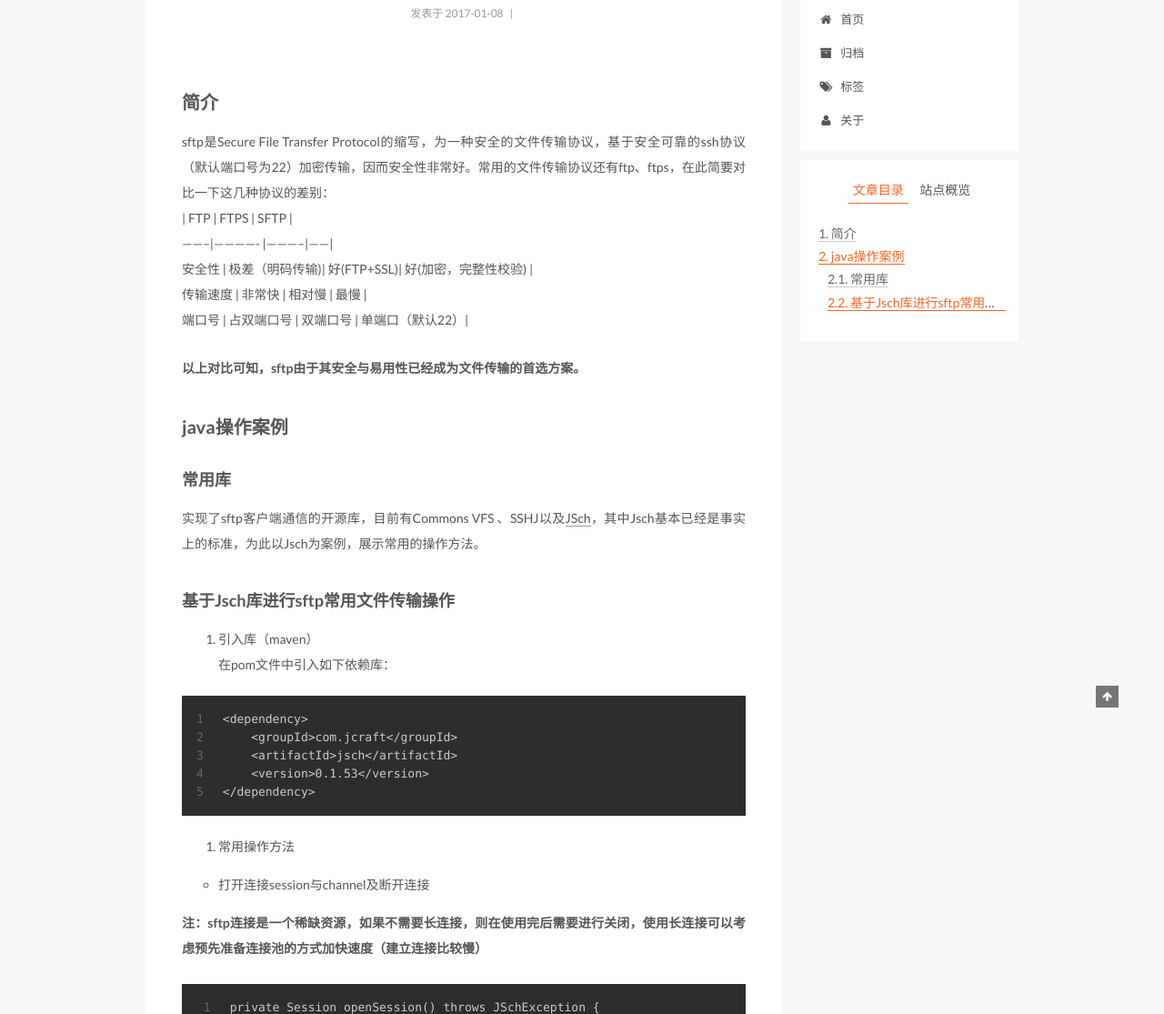
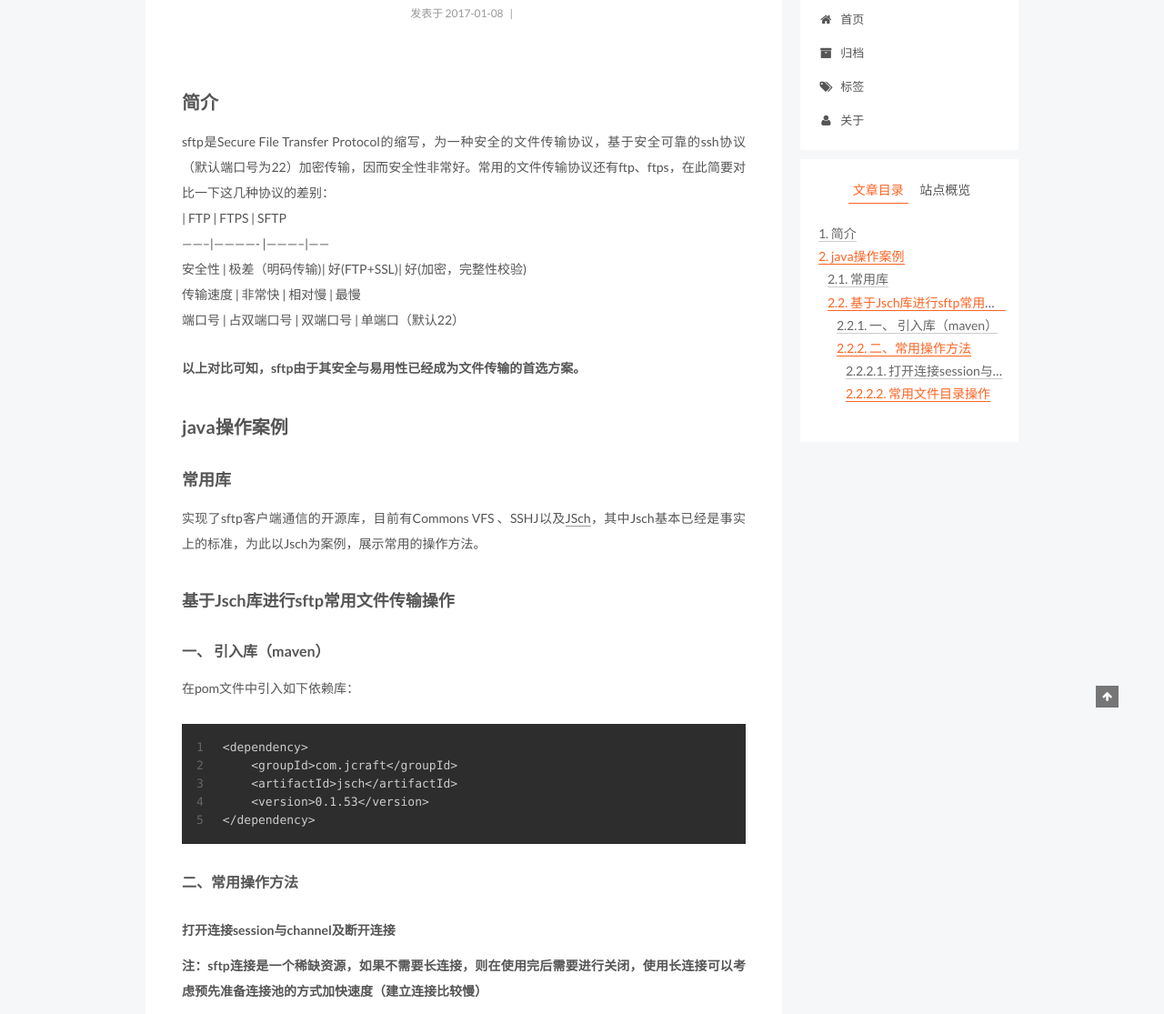
Before and after one commit to zenghaifei/zenghaifei.github.io, a plain HTML site: page 2017/01/08/sftp文件传输协议/index.html in a window 1280 px wide. Shown: the part 122-1237 px from the top of the page at 91% size. Drawn offline with Linux system fonts and the light colour scheme; a script that the page names is missing.

Commit message:
Site updated: 2017-01-15 19:31:58

```diff
--- a/2017/01/08/sftp文件传输协议/index.html
+++ b/2017/01/08/sftp文件传输协议/index.html
@@ -84,16 +84,16 @@
 
 
 
-<meta name="description" content="简介sftp是Secure File Transfer Protocol的缩写，为一种安全的文件传输协议，基于安全可靠的ssh协议（默认端口号为22）加密传输，因而安全性非常好。常用的文件传输协议还有ftp、ftps，在此简要对比一下这几种协议的差别：        | FTP          | FTPS      | SFTP |——–|————- |———–|——|安全性   | 极差（明">
+<meta name="description" content="简介sftp是Secure File Transfer Protocol的缩写，为一种安全的文件传输协议，基于安全可靠的ssh协议（默认端口号为22）加密传输，因而安全性非常好。常用的文件传输协议还有ftp、ftps，在此简要对比一下这几种协议的差别：        | FTP          | FTPS      | SFTP——–|————- |———–|——安全性   | 极差（明码传输">
 <meta property="og:type" content="article">
 <meta property="og:title" content="sftp文件传输协议">
 <meta property="og:url" content="https://zenghaifei.github.io/2017/01/08/sftp文件传输协议/index.html">
 <meta property="og:site_name" content="悠河">
-<meta property="og:description" content="简介sftp是Secure File Transfer Protocol的缩写，为一种安全的文件传输协议，基于安全可靠的ssh协议（默认端口号为22）加密传输，因而安全性非常好。常用的文件传输协议还有ftp、ftps，在此简要对比一下这几种协议的差别：        | FTP          | FTPS      | SFTP |——–|————- |———–|——|安全性   | 极差（明">
-<meta property="og:updated_time" content="2017-01-15T11:25:37.000Z">
+<meta property="og:description" content="简介sftp是Secure File Transfer Protocol的缩写，为一种安全的文件传输协议，基于安全可靠的ssh协议（默认端口号为22）加密传输，因而安全性非常好。常用的文件传输协议还有ftp、ftps，在此简要对比一下这几种协议的差别：        | FTP          | FTPS      | SFTP——–|————- |———–|——安全性   | 极差（明码传输">
+<meta property="og:updated_time" content="2017-01-15T11:31:41.000Z">
 <meta name="twitter:card" content="summary">
 <meta name="twitter:title" content="sftp文件传输协议">
-<meta name="twitter:description" content="简介sftp是Secure File Transfer Protocol的缩写，为一种安全的文件传输协议，基于安全可靠的ssh协议（默认端口号为22）加密传输，因而安全性非常好。常用的文件传输协议还有ftp、ftps，在此简要对比一下这几种协议的差别：        | FTP          | FTPS      | SFTP |——–|————- |———–|——|安全性   | 极差（明">
+<meta name="twitter:description" content="简介sftp是Secure File Transfer Protocol的缩写，为一种安全的文件传输协议，基于安全可靠的ssh协议（默认端口号为22）加密传输，因而安全性非常好。常用的文件传输协议还有ftp、ftps，在此简要对比一下这几种协议的差别：        | FTP          | FTPS      | SFTP——–|————- |———–|——安全性   | 极差（明码传输">
 
 
 
@@ -293,27 +293,16 @@
 
 
 
-        <h2 id="简介"><a href="#简介" class="headerlink" title="简介"></a>简介</h2><p>sftp是Secure File Transfer Protocol的缩写，为一种安全的文件传输协议，基于安全可靠的ssh协议（默认端口号为22）加密传输，因而安全性非常好。常用的文件传输协议还有ftp、ftps，在此简要对比一下这几种协议的差别：<br>        | FTP          | FTPS      | SFTP |<br>——–|————- |———–|——|<br>安全性   | 极差（明码传输)| 好(FTP+SSL)| 好(加密，完整性校验) |<br>传输速度 | 非常快        |  相对慢     | 最慢 |<br>端口号   | 占双端口号    | 双端口号 | 单端口（默认22）|</p>
+        <h2 id="简介"><a href="#简介" class="headerlink" title="简介"></a>简介</h2><p>sftp是Secure File Transfer Protocol的缩写，为一种安全的文件传输协议，基于安全可靠的ssh协议（默认端口号为22）加密传输，因而安全性非常好。常用的文件传输协议还有ftp、ftps，在此简要对比一下这几种协议的差别：<br>        | FTP          | FTPS      | SFTP<br>——–|————- |———–|——<br>安全性   | 极差（明码传输)| 好(FTP+SSL)| 好(加密，完整性校验)<br>传输速度 | 非常快        |  相对慢    | 最慢<br>端口号   | 占双端口号    | 双端口号    | 单端口（默认22）</p>
 <p><strong>以上对比可知，sftp由于其安全与易用性已经成为文件传输的首选方案。</strong></p>
 <h2 id="java操作案例"><a href="#java操作案例" class="headerlink" title="java操作案例"></a>java操作案例</h2><h3 id="常用库"><a href="#常用库" class="headerlink" title="常用库"></a>常用库</h3><p>实现了sftp客户端通信的开源库，目前有Commons VFS 、SSHJ以及<a href="http://www.jcraft.com/jsch/" target="_blank" rel="external">JSch</a>，其中Jsch基本已经是事实上的标准，为此以Jsch为案例，展示常用的操作方法。</p>
-<h3 id="基于Jsch库进行sftp常用文件传输操作"><a href="#基于Jsch库进行sftp常用文件传输操作" class="headerlink" title="基于Jsch库进行sftp常用文件传输操作"></a>基于Jsch库进行sftp常用文件传输操作</h3><ol>
-<li>引入库（maven）<br>在pom文件中引入如下依赖库：</li>
-</ol>
+<h3 id="基于Jsch库进行sftp常用文件传输操作"><a href="#基于Jsch库进行sftp常用文件传输操作" class="headerlink" title="基于Jsch库进行sftp常用文件传输操作"></a>基于Jsch库进行sftp常用文件传输操作</h3><h4 id="一、-引入库（maven）"><a href="#一、-引入库（maven）" class="headerlink" title="一、 引入库（maven）"></a>一、 引入库（maven）</h4><p>在pom文件中引入如下依赖库：</p>
 <figure class="highlight plain"><table><tr><td class="gutter"><pre><div class="line">1</div><div class="line">2</div><div class="line">3</div><div class="line">4</div><div class="line">5</div></pre></td><td class="code"><pre><div class="line">&lt;dependency&gt;</div><div class="line">    &lt;groupId&gt;com.jcraft&lt;/groupId&gt;</div><div class="line">    &lt;artifactId&gt;jsch&lt;/artifactId&gt;</div><div class="line">    &lt;version&gt;0.1.53&lt;/version&gt;</div><div class="line">&lt;/dependency&gt;</div></pre></td></tr></table></figure>
-<ol>
-<li>常用操作方法</li>
-</ol>
-<ul>
-<li>打开连接session与channel及断开连接</li>
-</ul>
-<p><strong>注：sftp连接是一个稀缺资源，如果不需要长连接，则在使用完后需要进行关闭，使用长连接可以考虑预先准备连接池的方式加快速度（建立连接比较慢）</strong></p>
+<h4 id="二、常用操作方法"><a href="#二、常用操作方法" class="headerlink" title="二、常用操作方法"></a>二、常用操作方法</h4><h5 id="打开连接session与channel及断开连接"><a href="#打开连接session与channel及断开连接" class="headerlink" title="打开连接session与channel及断开连接"></a>打开连接session与channel及断开连接</h5><p><strong>注：sftp连接是一个稀缺资源，如果不需要长连接，则在使用完后需要进行关闭，使用长连接可以考虑预先准备连接池的方式加快速度（建立连接比较慢）</strong></p>
 <figure class="highlight plain"><table><tr><td class="gutter"><pre><div class="line">1</div><div class="line">2</div><div class="line">3</div><div class="line">4</div><div class="line">5</div><div class="line">6</div><div class="line">7</div><div class="line">8</div><div class="line">9</div><div class="line">10</div></pre></td><td class="code"><pre><div class="line">private Session openSession() throws JSchException &#123;</div><div class="line">        JSch jsch = new JSch();</div><div class="line">        session = jsch.getSession(getUsername(), getHost(), getPort());</div><div class="line">        session.setPassword(getPassword());</div><div class="line">        session.setConfig(&quot;StrictHostKeyChecking&quot;, &quot;no&quot;);</div><div class="line">        session.setConfig(&quot;PreferredAuthentications&quot;, &quot;password,gssapi-with-mic,publickey&quot;);</div><div class="line">        log.info(&quot;Connecting to &quot; + getHost() + &quot;:&quot; + getPort());</div><div class="line">        session.connect();</div><div class="line">        return session;</div><div class="line">    &#125;</div></pre></td></tr></table></figure>
 <figure class="highlight plain"><table><tr><td class="gutter"><pre><div class="line">1</div><div class="line">2</div><div class="line">3</div><div class="line">4</div><div class="line">5</div><div class="line">6</div><div class="line">7</div></pre></td><td class="code"><pre><div class="line">private ChannelSftp openSftpChannel() &#123;</div><div class="line">        if (this.channel == null) &#123;</div><div class="line">            this.channel = (ChannelSftp) openSession().openChannel(&quot;sftp&quot;);</div><div class="line">            channel.connect();</div><div class="line">        &#125;</div><div class="line">        return this.channel;</div><div class="line">    &#125;</div></pre></td></tr></table></figure>
 <figure class="highlight plain"><table><tr><td class="gutter"><pre><div class="line">1</div><div class="line">2</div><div class="line">3</div><div class="line">4</div><div class="line">5</div><div class="line">6</div><div class="line">7</div><div class="line">8</div></pre></td><td class="code"><pre><div class="line">public void disconnect() &#123;</div><div class="line">        if (this.channel != null)</div><div class="line">            this.channel.disconnect();</div><div class="line">        if (this.session != null)</div><div class="line">            this.session.disconnect();</div><div class="line">        this.channel = null;</div><div class="line">        this.session = null;</div><div class="line">    &#125;</div></pre></td></tr></table></figure>
-<ul>
-<li>常用文件目录操作</li>
-</ul>
-<p><strong>注：sftp的操作有一个上下文的概念，要查看或操作一个文件需要进入到该文件或目录的父目录</strong></p>
+<h5 id="常用文件目录操作"><a href="#常用文件目录操作" class="headerlink" title="常用文件目录操作"></a>常用文件目录操作</h5><p><strong>注：sftp的操作有一个上下文的概念，要查看或操作一个文件需要进入到该文件或目录的父目录</strong></p>
 <figure class="highlight plain"><table><tr><td class="gutter"><pre><div class="line">1</div><div class="line">2</div><div class="line">3</div><div class="line">4</div><div class="line">5</div><div class="line">6</div><div class="line">7</div><div class="line">8</div><div class="line">9</div><div class="line">10</div><div class="line">11</div><div class="line">12</div><div class="line">13</div><div class="line">14</div><div class="line">15</div><div class="line">16</div></pre></td><td class="code"><pre><div class="line">/**</div><div class="line">   * 判断一个文件或目录是否存在</div><div class="line">   *</div><div class="line">   * @param absolutePath</div><div class="line">   * @return</div><div class="line">   * @throws SftpException</div><div class="line">   */</div><div class="line">  public boolean exist(String absolutePath) &#123;</div><div class="line">      ChannelSftp channel = openSftpChannel();</div><div class="line">      try &#123;</div><div class="line">          channel.stat(absolutePath);</div><div class="line">      &#125; catch (SftpException e) &#123;</div><div class="line">          return false;</div><div class="line">      &#125;</div><div class="line">      return true;</div><div class="line">  &#125;</div></pre></td></tr></table></figure>
 <figure class="highlight plain"><table><tr><td class="gutter"><pre><div class="line">1</div><div class="line">2</div><div class="line">3</div><div class="line">4</div><div class="line">5</div><div class="line">6</div><div class="line">7</div><div class="line">8</div><div class="line">9</div><div class="line">10</div><div class="line">11</div><div class="line">12</div></pre></td><td class="code"><pre><div class="line">/**</div><div class="line">     * 判断一个路径是否为目录</div><div class="line">     *</div><div class="line">     * @param remotePath</div><div class="line">     * @return</div><div class="line">     * @throws Exception</div><div class="line">     */</div><div class="line">    public boolean isDir(String remotePath) &#123;</div><div class="line">          ChannelSftp channel = openSftpChannel();</div><div class="line">          SftpATTRS attrs = channel.stat(remotePath);</div><div class="line">          return attrs.isDir();</div><div class="line">    &#125;</div></pre></td></tr></table></figure>
 <figure class="highlight plain"><table><tr><td class="gutter"><pre><div class="line">1</div><div class="line">2</div><div class="line">3</div><div class="line">4</div><div class="line">5</div><div class="line">6</div><div class="line">7</div><div class="line">8</div><div class="line">9</div><div class="line">10</div><div class="line">11</div><div class="line">12</div><div class="line">13</div><div class="line">14</div><div class="line">15</div></pre></td><td class="code"><pre><div class="line">/**</div><div class="line">   * 导航到一个路径的父目录（如果该路径指向的是一个文件，则导航到该文件所在的文件夹）</div><div class="line">   *</div><div class="line">   * @param absolutePath</div><div class="line">   * @throws JSchException</div><div class="line">   * @throws SftpException</div><div class="line">   */</div><div class="line">  private void navigateToParentDir(String absolutePath) &#123;</div><div class="line">          ChannelSftp channel = openSftpChannel();</div><div class="line">          int lastIndex = absolutePath.lastIndexOf(&quot;/&quot;);</div><div class="line">          String parentPath = absolutePath.substring(0, lastIndex + 1);</div><div class="line">          if (exist(parentPath) &amp;&amp; isDir(parentPath)) &#123;</div><div class="line">              channel.cd(parentPath);</div><div class="line">          &#125;</div><div class="line">  &#125;</div></pre></td></tr></table></figure>
@@ -544,7 +533,7 @@
 
 
 
-              <div class="post-toc-content"><ol class="nav"><li class="nav-item nav-level-2"><a class="nav-link" href="#简介"><span class="nav-number">1.</span> <span class="nav-text">简介</span></a></li><li class="nav-item nav-level-2"><a class="nav-link" href="#java操作案例"><span class="nav-number">2.</span> <span class="nav-text">java操作案例</span></a><ol class="nav-child"><li class="nav-item nav-level-3"><a class="nav-link" href="#常用库"><span class="nav-number">2.1.</span> <span class="nav-text">常用库</span></a></li><li class="nav-item nav-level-3"><a class="nav-link" href="#基于Jsch库进行sftp常用文件传输操作"><span class="nav-number">2.2.</span> <span class="nav-text">基于Jsch库进行sftp常用文件传输操作</span></a></li></ol></li></ol></div>
+              <div class="post-toc-content"><ol class="nav"><li class="nav-item nav-level-2"><a class="nav-link" href="#简介"><span class="nav-number">1.</span> <span class="nav-text">简介</span></a></li><li class="nav-item nav-level-2"><a class="nav-link" href="#java操作案例"><span class="nav-number">2.</span> <span class="nav-text">java操作案例</span></a><ol class="nav-child"><li class="nav-item nav-level-3"><a class="nav-link" href="#常用库"><span class="nav-number">2.1.</span> <span class="nav-text">常用库</span></a></li><li class="nav-item nav-level-3"><a class="nav-link" href="#基于Jsch库进行sftp常用文件传输操作"><span class="nav-number">2.2.</span> <span class="nav-text">基于Jsch库进行sftp常用文件传输操作</span></a><ol class="nav-child"><li class="nav-item nav-level-4"><a class="nav-link" href="#一、-引入库（maven）"><span class="nav-number">2.2.1.</span> <span class="nav-text">一、 引入库（maven）</span></a></li><li class="nav-item nav-level-4"><a class="nav-link" href="#二、常用操作方法"><span class="nav-number">2.2.2.</span> <span class="nav-text">二、常用操作方法</span></a><ol class="nav-child"><li class="nav-item nav-level-5"><a class="nav-link" href="#打开连接session与channel及断开连接"><span class="nav-number">2.2.2.1.</span> <span class="nav-text">打开连接session与channel及断开连接</span></a></li><li class="nav-item nav-level-5"><a class="nav-link" href="#常用文件目录操作"><span class="nav-number">2.2.2.2.</span> <span class="nav-text">常用文件目录操作</span></a></li></ol></li></ol></li></ol></li></ol></div>
 
           </div>
         </section>
--- a/css/main.css
+++ b/css/main.css
@@ -1549,7 +1549,7 @@ pre .javascript .function {
   width: 4px;
   height: 4px;
   border-radius: 50%;
-  background: #bd5844;
+  background: #c64203;
 }
 .links-of-blogroll {
   font-size: 13px;
```
